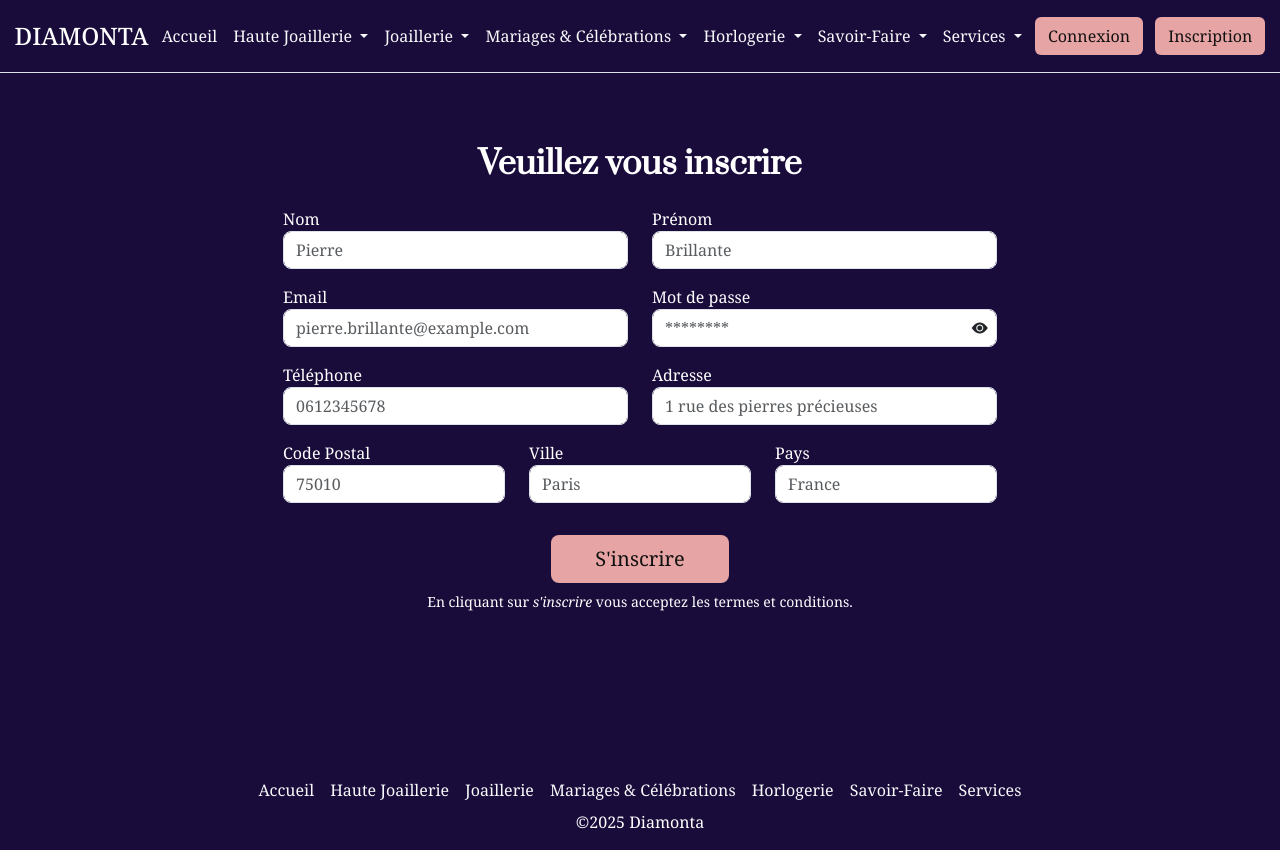
After one commit to IslemFou/DIAMONTA, a PHP site: page /DIAMONTA/register.php in a window 1280 px wide. The commit adds this page. Run offline with PHP 8.4, Linux system fonts and the light colour scheme.

Commit message:
add signup form, script for showing and hiding passwords, fix the footer and header text color, and css stuff

```diff
--- a/assets/css/style.css
+++ b/assets/css/style.css
@@ -28,3 +28,36 @@ h6 {
 .dropdown:hover .dropdown-menu {
   display: block;
 }
+
+.btn-diamonta {
+  padding: 0.375rem 0.75rem;
+  font-size: 1rem;
+  line-height: 1.5;
+  border-width: 1px;
+  border-radius: 0.375rem;
+  text-align: center;
+  text-decoration: none;
+  vertical-align: middle;
+  cursor: pointer;
+}
+
+.btn-diamonta-pink {
+  background-color: var(--diamonta-pink);
+  color: #111;
+}
+.btn-diamonta-blue {
+  background-color: var(--diamonta-blue);
+  color: #eee;
+}
+
+main {
+  /* padding: 10rem 4rem; */
+  min-height: 770px;
+}
+
+#eye {
+  position: absolute !important;
+  top: 50% !important;
+  left: 95% !important;
+  transform: translate(-50%, -50%) !important;
+}
--- a/assets/js/script.js
+++ b/assets/js/script.js
@@ -11,6 +11,7 @@ const servicesLink = document.querySelector("#servicesDropdownMenuLink");
 const dropdownMenu = document.querySelector(".dropdown-menu");
 
 function displayDropdownItem() {
+  let dropdownLink = "";
   switch (dropdownLink) {
     case dropdownLink == highJewelryLink:
       dropdownMenu.innerHTML = `
@@ -60,3 +61,19 @@ function displayDropdownItem() {
 }
 
 document.addEventListener("hover", displayDropdownItem());
+
+// Show/hide password in forms
+const eyeIcon = document.querySelector("#eye");
+
+function showHidePass() {
+  let x = document.querySelector("#password");
+  if (x.type === "password") {
+    x.type = "text";
+    eyeIcon.classList.add("bi-eye-slash-fill");
+    eyeIcon.classList.remove("bi-eye-fill");
+  } else {
+    x.type = "password";
+    eyeIcon.classList.add("bi-eye-fill");
+    eyeIcon.classList.remove("bi-eye-slash-fill");
+  }
+}
--- a/inc/footer.inc.php
+++ b/inc/footer.inc.php
@@ -1,16 +1,17 @@
 <?php require_once 'inc/functions.inc.php'; ?>
 
-<footer class="py-3 my-4 position-absolute bottom-0 start-0 end-0">
+</main>
+<footer class="d-flex flex-column justify-content-center align-itms-center text-white">
   <ul class="nav col-12 col-md-auto mb-2 justify-content-center mb-md-0">
-    <li><a href="#" class="nav-link px-2 link-secondary">Accueil</a></li>
-    <li><a href="#" class="nav-link px-2 link-secondary">Haute Joaillerie</a></li>
-    <li><a href="#" class="nav-link px-2 link-secondary">Joaillerie</a></li>
-    <li><a href="#" class="nav-link px-2 link-secondary">Mariages & Célébrations</a></li>
-    <li><a href="#" class="nav-link px-2 link-secondary">Horlogerie</a></li>
-    <li><a href="#" class="nav-link px-2 link-secondary">Savoir-Faire</a></li>
-    <li><a href="#" class="nav-link px-2 link-secondary">Services</a></li>
+    <li><a href="#" class="nav-link px-2 link-light">Accueil</a></li>
+    <li><a href="#" class="nav-link px-2 link-light">Haute Joaillerie</a></li>
+    <li><a href="#" class="nav-link px-2 link-light">Joaillerie</a></li>
+    <li><a href="#" class="nav-link px-2 link-light">Mariages & Célébrations</a></li>
+    <li><a href="#" class="nav-link px-2 link-light">Horlogerie</a></li>
+    <li><a href="#" class="nav-link px-2 link-light">Savoir-Faire</a></li>
+    <li><a href="#" class="nav-link px-2 link-light">Services</a></li>
   </ul>
-  <p class="text-center text-body-secondary">©2025 Diamonta</p>
+  <p class="text-center text-white">©2025 Diamonta</p>
 </footer>
 
 <script src="https://cdn.jsdelivr.net/npm/bootstrap@5.3.3/dist/js/bootstrap.bundle.min.js"
--- a/inc/functions.inc.php
+++ b/inc/functions.inc.php
@@ -1,2 +1,75 @@
 <?php
 define('BASE_URL', "http://localhost/DIAMONTA/");
+session_start();
+
+function message(string $text, string $class): string
+{
+  return
+    '<div class="w-50 mx-auto d-flex align-items-center alert alert-' . $class . '">' .
+    '<span class="mx-auto">' . $text . '</span>' .
+    '<button type="button" class="btn-close align-self-center position absolute top-50% end-0" data-bs-dismiss="alert"></button>' .
+    '</div>';
+}
+
+function redirect(string $url)
+{
+  header("location: $url");
+  exit;
+}
+
+// Db connection
+define('DB_HOST', 'localhost');
+define('DB_NAME', 'diamonta');
+define('DB_USER', 'root');
+define('DB_PASS', '');
+
+function dbConnection(): object
+{
+  $DSN = 'mysql:host=' . DB_HOST . ';dbname=' . DB_NAME . ';charset=utf8';
+  try {
+    $PDO = new PDO($DSN, DB_USER, DB_PASS);
+    $PDO->setAttribute(PDO::ATTR_ERRMODE, PDO::ERRMODE_EXCEPTION);
+    $PDO->setAttribute(PDO::ATTR_DEFAULT_FETCH_MODE, PDO::FETCH_ASSOC);
+  } catch (PDOException $e) {
+    die('Database connection failed: ' . $e->getMessage());
+  }
+  return $PDO;
+}
+
+// Check if user provided email already exists in the database
+function checkDbEmail(string $email): bool
+{
+  $PDO = dbConnection();
+  $sql = 'SELECT email from users WHERE email = :email';
+  $request = $PDO->prepare($sql);
+  $request->execute([':email' => $email]);
+  $result = $request->fetch();
+  return $result;
+}
+
+// Add user into the database
+function addUser(string $nom, string $prenom, string $email, string $mot_de_passe, string $adresse, string $telephone, string $zip_code, string $ville, string $pays): void
+{
+  $data =
+    [
+      'nom' => $nom,
+      'prenom' => $prenom,
+      'email' => $email,
+      'mot_de_passe' => $mot_de_passe,
+      'adresse' => $adresse,
+      'telephone' => $telephone,
+      'zip_code' => $zip_code,
+      'ville' => $ville,
+      'pays' => $pays,
+    ];
+
+  foreach ($data as $key => $value) {
+    $data[$key] = htmlspecialchars($value, ENT_QUOTES, 'UTF-8');
+  }
+
+  $PDO = dbConnection();
+  $sql = 'INSERT INTO users (nom, prenom, email, mot_de_passe, adresse, telephone, zip_code, ville, pays) VALUES (:nom, :prenom, :email, :mot_de_passe, :adresse, :telephone, :zip_code, :ville, :pays)';
+
+  $request = $PDO->prepare($sql);
+  $request->execute($data);
+}
--- a/inc/header.inc.php
+++ b/inc/header.inc.php
@@ -7,6 +7,8 @@
   <!-- Bootstrap CSS -->
   <link href="https://cdn.jsdelivr.net/npm/bootstrap@5.3.3/dist/css/bootstrap.min.css" rel="stylesheet"
     integrity="sha384-QWTKZyjpPEjISv5WaRU9OFeRpok6YctnYmDr5pNlyT2bRjXh0JMhjY6hW+ALEwIH" crossorigin="anonymous">
+  <!-- Bootstrap Icons -->
+  <link rel="stylesheet" href="https://cdn.jsdelivr.net/npm/bootstrap-icons@1.11.3/font/bootstrap-icons.min.css">
   <!-- Google Fonts -->
   <link rel="preconnect" href="https://fonts.googleapis.com">
   <link rel="preconnect" href="https://fonts.gstatic.com" crossorigin>
@@ -19,7 +21,7 @@
 </head>
 
 <body>
-
+  <main>
     <header
       class=" container-fluid d-flex flex-wrap align-items-center justify-content-center justify-content-md-around py-3 mb-4 border-bottom">
       <div class="col-md-auto mb-2 mb-md-0">
@@ -27,9 +29,9 @@
       </div>
 
       <ul class="nav col-12 col-md-auto mb-2 justify-content-center mb-md-0">
-      <li><a href="#" class="nav-link px-2 link-secondary active">Accueil</a></li>
+        <li><a href="#" class="nav-link px-2 link-light active">Accueil</a></li>
         <li class="nav-item dropdown">
-        <a href="#" class="nav-link dropdown-toggle px-2 link-secondary" role="button" data-toggle="dropdown"
+          <a href="#" class="nav-link dropdown-toggle px-2 link-light" role="button" data-toggle="dropdown"
             aria-haspopup="true" aria-expanded="false" id="highJewelryDropdownMenuLink">
             Haute Joaillerie
           </a>
@@ -39,7 +41,7 @@
           </div>
         </li>
         <li class="nav-item dropdown">
-        <a href="#" class="nav-link dropdown-toggle px-2 link-secondary" role="button" data-toggle="dropdown"
+          <a href="#" class="nav-link dropdown-toggle px-2 link-light" role="button" data-toggle="dropdown"
             aria-haspopup="true" aria-expanded="false" id="jewelryDropdownMenuLink">
             Joaillerie
           </a>
@@ -51,7 +53,7 @@
           </div>
         </li>
         <li class="nav-item dropdown">
-        <a href="#" class="nav-link dropdown-toggle px-2 link-secondary" role="button" data-toggle="dropdown"
+          <a href="#" class="nav-link dropdown-toggle px-2 link-light" role="button" data-toggle="dropdown"
             aria-haspopup="true" aria-expanded="false" id="mariageCelebrationDropdownMenuLink">
             Mariages & Célébrations
           </a>
@@ -61,7 +63,7 @@
           </div>
         </li>
         <li class="nav-item dropdown">
-        <a href="#" class="nav-link dropdown-toggle px-2 link-secondary" role="button" data-toggle="dropdown"
+          <a href="#" class="nav-link dropdown-toggle px-2 link-light" role="button" data-toggle="dropdown"
             aria-haspopup="true" aria-expanded="false" id="watchmakingDropdownMenuLink">
             Horlogerie
           </a>
@@ -71,7 +73,7 @@
           </div>
         </li>
         <li class="nav-item dropdown">
-        <a href="#" class="nav-link dropdown-toggle px-2 link-secondary" role="button" data-toggle="dropdown"
+          <a href="#" class="nav-link dropdown-toggle px-2 link-light" role="button" data-toggle="dropdown"
             aria-haspopup="true" aria-expanded="false" id="knowHowDropdownMenuLink">
             Savoir-Faire
           </a>
@@ -81,7 +83,7 @@
           </div>
         </li>
         <li class="nav-item dropdown">
-        <a href="#" class="nav-link dropdown-toggle px-2 link-secondary" role="button" data-toggle="dropdown"
+          <a href="#" class="nav-link dropdown-toggle px-2 link-light" role="button" data-toggle="dropdown"
             aria-haspopup="true" aria-expanded="false" id="servicesDropdownMenuLink">
             Services
           </a>
@@ -94,7 +96,8 @@
       </ul>
 
       <div class="col-md-auto text-end">
-      <button type="button" class="btn btn-outline-primary me-2">Connexion</button>
-      <button type="button" class="btn btn-primary">Inscription</button>
+        <a href="<?= BASE_URL; ?>login.php" type="button"
+          class="btn btn-outline btn-diamonta btn-diamonta-pink me-2">Connexion</a>
+        <a href="<?= BASE_URL; ?>register.php" type="button" class="btn btn-diamonta btn-diamonta-pink">Inscription</a>
       </div>
     </header>
--- /dev/null
+++ b/register.php
@@ -0,0 +1,173 @@
+<?php
+require_once 'inc/functions.inc.php';
+
+// if (isset($_SESSION['user'])) {
+//   redirect('profile.php');
+// }
+
+$info = '';
+
+if (!empty($_POST)) {
+  $check = true;
+  foreach ($_POST as $key => $value) {
+    if (empty($value)) {
+      $check = false;
+    }
+  }
+
+  if (!$check) {
+    $info .= message('Veuillez remplir tous les champs', 'danger');
+  } else {
+    // Check all the fields for input errors
+    // Check lastname
+    if (!isset($_POST['lastname']) || strlen(trim($_POST['lastname'])) < 2 || strlen(trim($_POST['lastname'])) > 50) {
+      $info .= message('Le nom doit contenir entre 2 et 50 caractères !', 'danger');
+    }
+
+    // Check firstname
+    if (!isset($_POST['firstname']) || strlen(trim($_POST['firstname'])) < 2 || strlen(trim($_POST['firstname'])) > 50) {
+      $info .= message('Le prénom doit contenir entre 2 et 50 caractères !', 'danger');
+    }
+
+    // Check email
+    if (!isset($_POST['email']) || strlen(trim($_POST['email'])) < 5 || strlen(trim($_POST['email'])) > 100 || !filter_var($_POST['email'], FILTER_VALIDATE_EMAIL)) {
+      $info .= message("L'email est invalide", "danger");
+    }
+
+    // Regular expression for the password & password checking
+    $regexPass = "/^(?=.*[a-z])(?=.*[a-z])(?=.*\d)(?=.*[@$!%*?&])[A-Za-z\d@$!%*?&]{8,}$/";
+    if (!isset($_POST['password']) || !preg_match($regexPass, $_POST['password'])) {
+      $info .= message("Le mot de passe est invalide", "danger");
+    }
+
+    // Check address
+    if (!isset($_POST['address']) || strlen(trim($_POST['address'])) < 5 || strlen(trim($_POST['address'])) > 50) {
+      $info .= message("L'adresse est invalide", "danger");
+    }
+
+    // Check phone number with regular expression
+    $regexPhone = "/^[0-9]{10}$/";
+    if (!isset($_POST['phone']) || !preg_match($regexPhone, $_POST['phone'])) {
+      $info .= message("Le numéro de téléphone est invalide", "danger");
+    }
+
+    // ZIPCODE
+    $regexZip = "/^[0-9]{5}$/";
+    if (!isset($_POST['zip_code']) || !preg_match($regexZip, $_POST['zip_code'])) {
+      $info .= message("Le code postal doit contenir 5 chiffres", "danger");
+    }
+
+    // CITY
+    if (!isset($_POST['city']) || strlen(trim($_POST['city'])) < 2 || strlen(trim($_POST['city'])) > 50) {
+      $info .= message("La ville doit contenir entre 2 et 50 caractères", "danger");
+    }
+
+    // COUNTRY
+    if (!isset($_POST['country']) || strlen(trim($_POST['country'])) < 2 || strlen(trim($_POST['country'])) > 50) {
+      $info .= message("Le pays doit contenir entre 2 et 50 caractères", "danger");
+    }
+
+    if (empty($info)) {
+      $info .= message("Votre formulaire d'incription a bien été pris en compte", "success");
+
+      $lastname = trim($_POST["lastname"]);
+      $firstname = trim($_POST["firstname"]);
+      $email = trim($_POST["email"]);
+      $password = trim($_POST["password"]);
+      $address = trim($_POST["address"]);
+      $phone = trim($_POST["phone"]);
+      $zip_code = trim($_POST["zip_code"]);
+      $city = trim($_POST["city"]);
+      $country = trim($_POST["country"]);
+
+      $hashedPass = password_hash($password, PASSWORD_DEFAULT);
+
+      $duplicateEmail = checkDbEmail($email);
+      if ($duplicateEmail) {
+        $info .= message("L'email est déjà utilisé !", "danger");
+      } else {
+        addUser($lastname, $firstname, $email, $hashedPass, $address, $phone, $zip_code, $city, $country);
+        $info .= message("Inscription réussie ! Vous pouvez vous connecter <a href='connection.php' class='text-danger fw-bold'>ici</a> ", "success");
+      }
+    }
+  }
+}
+
+require_once 'inc/header.inc.php';
+?>
+
+<div class="container rounded-4 w-100">
+  <div class="p-5 pb-4 border-bottom-0 text-center">
+    <h1 class="fw-bold mb-0 fs-2 text-center">Veuillez vous inscrire</h1>
+  </div>
+  <?= $info; ?>
+  <div class="p-5 pt-0 d-flex justify-content-center align-items-center">
+    <form class="" method="post">
+
+      <div class="row">
+        <div class="col-md-6 mb-3">
+          <label for="lastname">Nom</label>
+          <input type="text" class="form-control rounded-3" id="lastanme" name="lastname" placeholder="Pierre">
+        </div>
+        <div class="col-md-6 mb-3">
+          <label for="firstname">Prénom</label>
+          <input type="text" class="form-control rounded-3" id="firstname" name="firstname" placeholder="Brillante">
+        </div>
+      </div>
+
+      <div class="row">
+        <div class="col-md-6 mb-3">
+          <label for="email">Email</label>
+          <input type="text" class="form-control rounded-3" id="email" name="email"
+            placeholder="pierre.brillante@example.com">
+        </div>
+        <div class="col-md-6 mb-3">
+          <label for="password">Mot de passe</label>
+          <div class="position-relative">
+            <input type="password" class="form-control rounded-3 " id="password" name="password" placeholder="********">
+            <i class="link-dark bi bi-eye-fill" id="eye" onclick="showHidePass()"></i>
+          </div>
+        </div>
+      </div>
+
+      <div class="row">
+        <div class="col-md-6 mb-3">
+          <label for="phone">Téléphone</label>
+          <input type="text" class="form-control rounded-3" id="phone" name="phone" placeholder="0612345678">
+        </div>
+        <div class="col-md-6 mb-3">
+          <label for="address">Adresse</label>
+          <input type="text" class="form-control rounded-3" id="address" name="address"
+            placeholder="1 rue des pierres précieuses">
+        </div>
+      </div>
+
+      <div class="row">
+        <div class="col-md-4 mb-3">
+          <label for="zip_code">Code Postal</label>
+          <input type="text" class="form-control rounded-3" id="zip_code" name="zip_code" placeholder="75010">
+        </div>
+        <div class="col-md-4 mb-3">
+          <label for="city">Ville</label>
+          <input type="text" class="form-control rounded-3" id="city" name="city" placeholder="Paris">
+        </div>
+        <div class="col-md-4 mb-3">
+          <label for="country">Pays</label>
+          <input type="text" class="form-control rounded-3" id="country" name="country" placeholder="France">
+        </div>
+      </div>
+
+      <div class="row d-flex flex-column justify-content-center align-items-center mt-3">
+        <div class="d-flex flex-column justify-content-center align-items-center">
+          <button class="w-25 col-md-6 mb-2 btn btn-lg rounded-3 btn-diamonta-pink" type="submit">S'inscrire</button>
+          <small class="col-md-12 text-white text-center">En cliquant sur <em>s'inscrire</em> vous acceptez les
+            termes et
+            conditions.</small>
+        </div>
+      </div>
+
+    </form>
+  </div>
+</div>
+
+<?php require_once 'inc/footer.inc.php'; ?>
```
Lines whose indentation alone changed are shown as unchanged.
